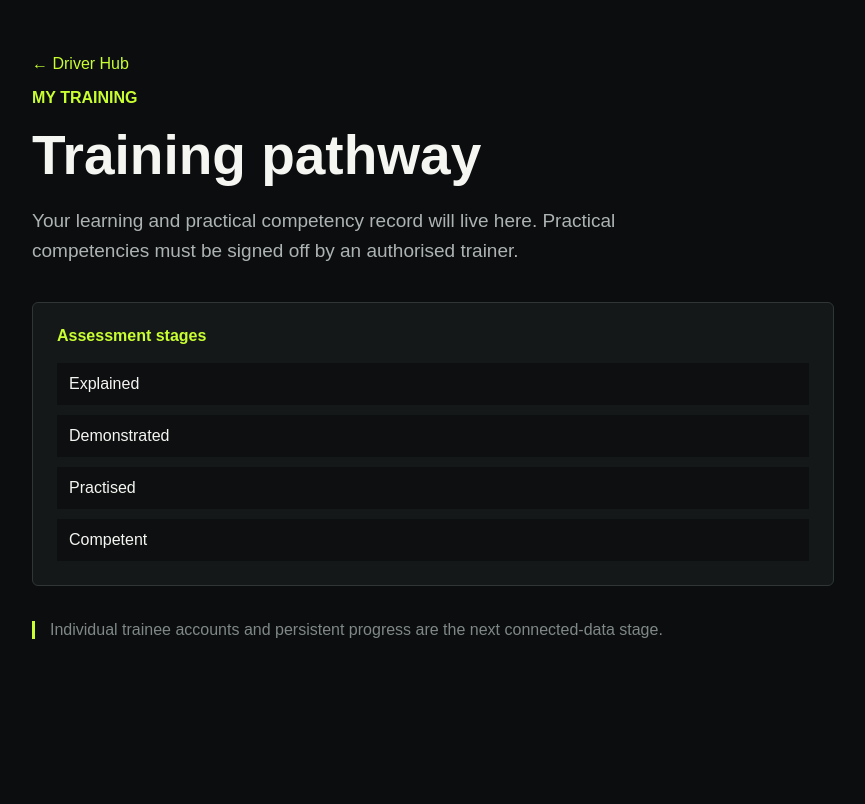
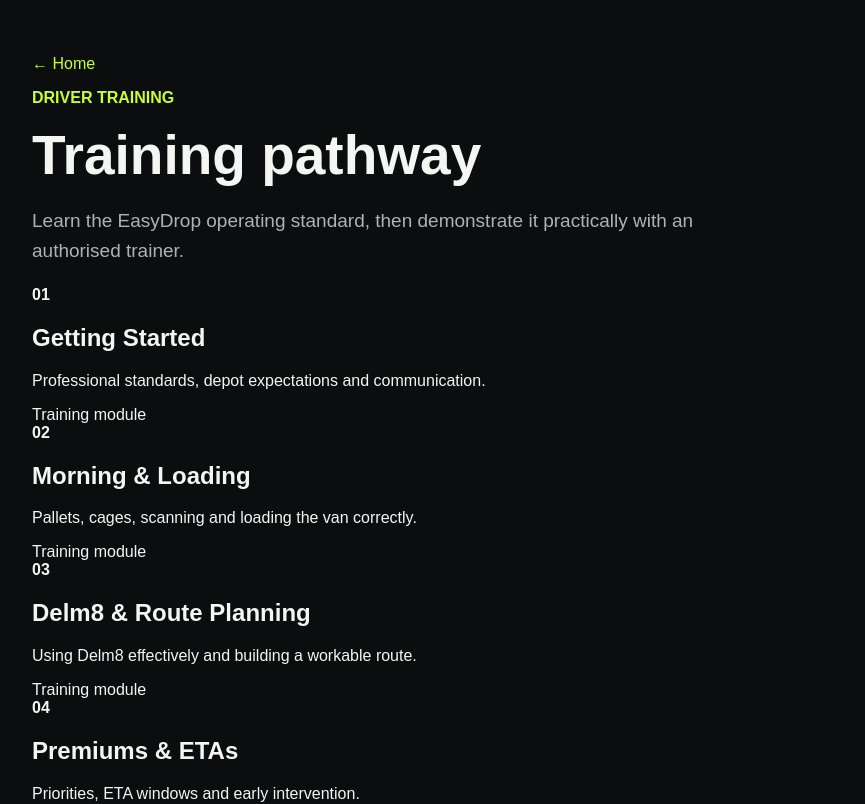
Before and after one commit to 4x4masterb-pixel/easydrop-driver-hub, a Next.js app: page /training in a window 1280 px wide. Shown: the top 804 px of the page, without its empty margins (207-1072 px from the left). Built offline with nearby package versions, Linux system fonts and the light colour scheme.

Commit message:
Expand Driver Guide and training system

```diff
--- a/app/training/page.js
+++ b/app/training/page.js
@@ -1 +1,2 @@
-export default function Training(){return <main className="inner"><a href="/">← Driver Hub</a><p className="eyebrow">MY TRAINING</p><h1>Training pathway</h1><p className="lead">Your learning and practical competency record will live here. Practical competencies must be signed off by an authorised trainer.</p><div className="status"><b>Assessment stages</b><span>Explained</span><span>Demonstrated</span><span>Practised</span><span>Competent</span></div><p className="note">Individual trainee accounts and persistent progress are the next connected-data stage.</p></main>}
+const modules=[["01","Getting Started","Professional standards, depot expectations and communication."],["02","Morning & Loading","Pallets, cages, scanning and loading the van correctly."],["03","Delm8 & Route Planning","Using Delm8 effectively and building a workable route."],["04","Premiums & ETAs","Priorities, ETA windows and early intervention."],["05","Delivery Standard","Scanning, proof, delivery outcomes and customer-facing standards."],["06","Collections","Planning, completing and escalating collections."],["07","Returns & Unattempted","Correct returns process and zero unauthorised unattempted freight."],["08","Vehicle Responsibilities","Daily checks, defects, fuel and AdBlue."],["09","Communication & Escalation","When to call, who to call and why early escalation matters."],["10","End of Day","Returns, paperwork, unresolved issues and vehicle handover."]];
+export default function Training(){return <main className="inner wide"><a href="/">← Home</a><p className="eyebrow">DRIVER TRAINING</p><h1>Training pathway</h1><p className="lead">Learn the EasyDrop operating standard, then demonstrate it practically with an authorised trainer.</p><div className="moduleList">{modules.map(([n,t,d])=><article key={n}><b>{n}</b><div><h2>{t}</h2><p>{d}</p></div><span>Training module</span></article>)}</div><div className="status"><b>Practical competency stages</b><span>1. Explained</span><span>2. Demonstrated</span><span>3. Practised</span><span>4. Competent ✓</span></div><p className="note">Drivers can access the learning material freely. Practical competency and Ready for Solo Route status must be recorded by an authorised trainer.</p></main>}
```
